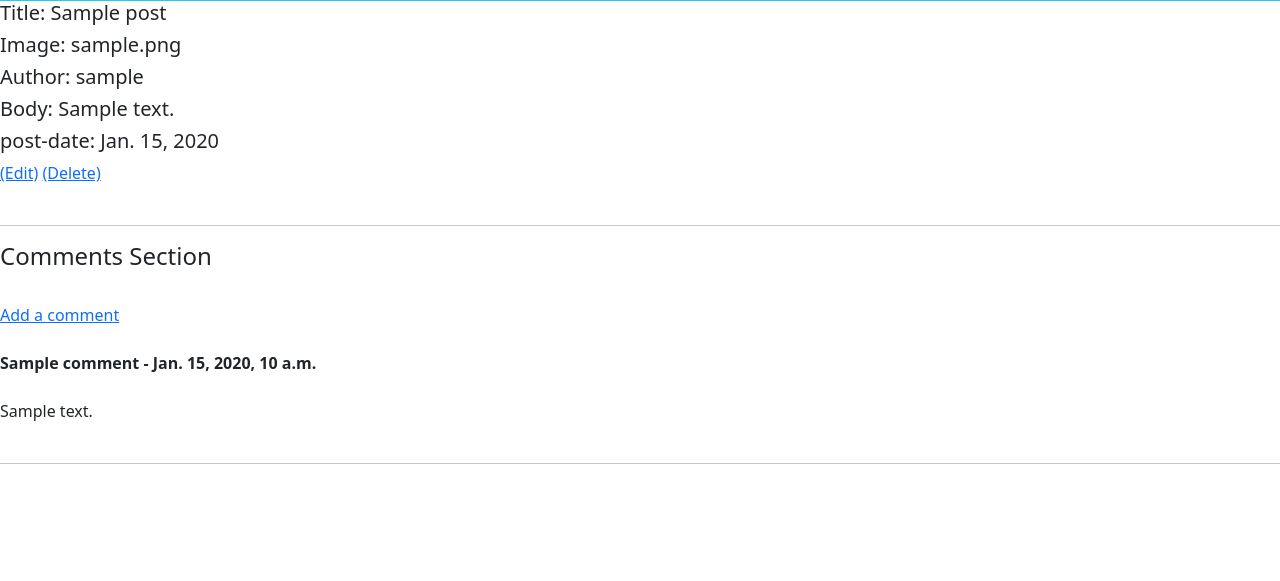
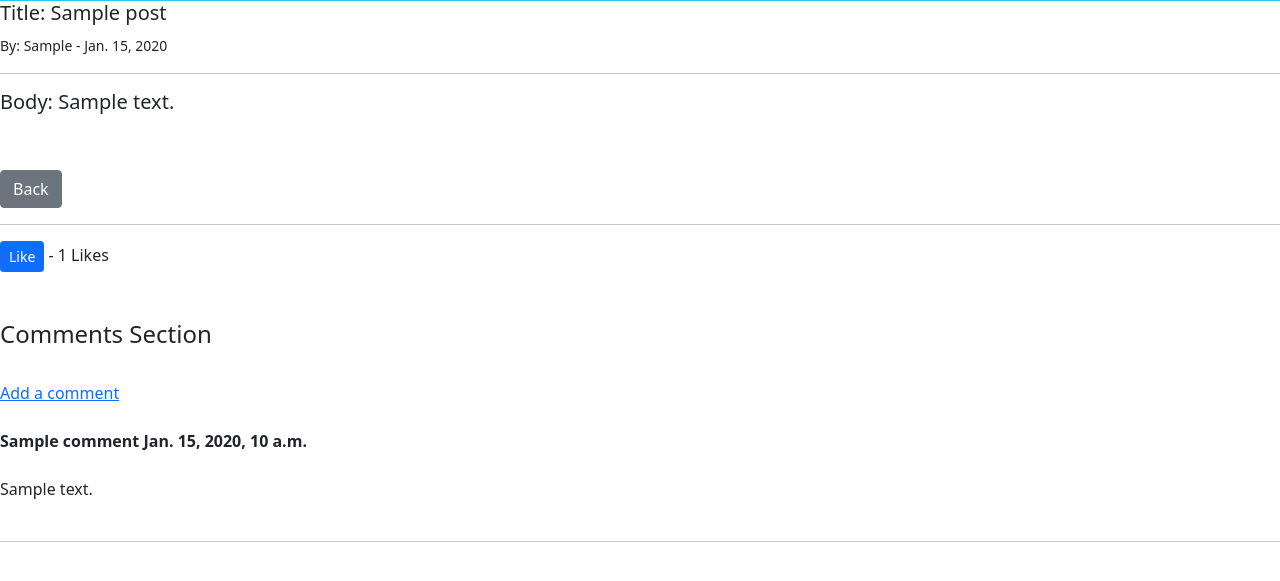
Before and after one commit to neshmasood/social-network, a Django app: page /posts/1 in a window 1280 px wide. Shown: the part 55-636 px from the top of the page. Run offline with Django 4.2, Linux system fonts and the light colour scheme; tables that the repository leaves empty hold one stand-in row (values such as "Sample post").

Commit message:
added like button to posts page

```diff
--- a/main_app/templates/post_detail.html
+++ b/main_app/templates/post_detail.html
@@ -3,17 +3,41 @@
 {% block content %}
 
 <div>
+
     <h5>Title: {{post.title}} </h5>
-    <h5>Image: {{post.image}} </h5>
-    <h5>Author: {{post.author}} </h5>
-    <h5>Body: {{post.body}} </h5>
-    <h5>post-date: {{post.post_date}} </h5>
+    <!-- <h5>Image: {{post.image}} </h5> -->
+    <!-- <h5>Author: {{post.author}} </h5> -->
+    <!-- <h5>Body: {{post.body}} </h5> -->
+
+    <small>By: {{post.author.first_name}} - {{post.post_date}}
+    {% if user.is_authenticated %}
+
+
+    <a href="{% url 'post_update' post.pk %}">(Edit)</a>
+    <a href="{% url 'post_delete' post.pk %}">(Delete)</a>
+
+    {% endif %}
+
+</small><br/>
 
 </div>
-<a href="{% url 'post_update' post.pk %}">(Edit)</a>
-<a href="{% url 'post_delete' post.pk %}">(Delete)</a>
+<hr>
+<!-- <h5>Image: {{post.image}} </h5> -->
+<h5>Body: {{post.body|safe}} </h5>
 <br/><br/>
+
+<a href="{% url 'post_list' %}" class="btn btn-secondary">Back</a>
+<br/>
 <hr>
+
+<form action="{% url 'like_post' post.pk %}" method="POST">
+    {% csrf_token %}
+
+    <button type="submit", name="post_id", value="{{ post.id }}", class="btn btn-primary btn-sm">Like</button> - {{ total_likes }} Likes
+
+</form>
+<br/><br/>
+
 
 <h4>Comments Section</h4>
 <br/>
@@ -26,7 +50,7 @@
     {% for comment in post.comments.all %}
 
         <strong>
-            {{ comment.name }} -
+            {{ comment.name }}
             {{ comment.date_added }}
         </strong>
         <br/><br/>
--- a/main_app/urls.py
+++ b/main_app/urls.py
@@ -1,6 +1,6 @@
 from django.urls import path
 from . import views
-from .views import PostDetailView, DeletePostView, UpdatePostView, AddCommentView
+from .views import PostDetailView, DeletePostView, UpdatePostView, AddCommentView, LikeView
 
 urlpatterns = [
     path('', views.HomePage.as_view(), name='home'),
@@ -13,6 +13,7 @@ urlpatterns = [
     path('posts/<int:pk>/delete', DeletePostView.as_view(), name="post_delete"),
     path('posts/<int:pk>/update', UpdatePostView.as_view(), name="post_update"),
     path('post/<int:pk>/comment/', AddCommentView.as_view(), name="comment_add"),
+    path('like/<int:pk>', LikeView, name="like_post"),
 
 
 
--- a/main_app/views.py
+++ b/main_app/views.py
@@ -1,4 +1,4 @@
-from django.shortcuts import render, redirect
+from django.shortcuts import render, redirect, get_object_or_404
 from django.views.generic.base import TemplateView
 from django.contrib.auth.models import User
 from django.contrib.auth import authenticate, login, logout
@@ -8,7 +8,7 @@ from .forms import SignUpForm
 from django.views.generic import DetailView, CreateView, DeleteView, UpdateView
 from django.contrib.auth.mixins import LoginRequiredMixin
 from .models import Post, Comment
-from django.urls import reverse_lazy
+from django.urls import reverse_lazy, reverse
 from .forms import PostForm, EditForm, CommentForm
 
 
@@ -70,6 +70,16 @@ class PostDetailView(DetailView):
     model = Post
     template_name="post_detail.html"
 
+    def get_context_data(self, *args, **kwargs):
+        context = super(PostDetailView, self).get_context_data(*args, **kwargs)
+        # this will look up id of the post we would be on at that time.
+        stuff = get_object_or_404(Post, id=self.kwargs['pk'])
+        total_likes = stuff.total_likes()
+        context["total_likes"] = total_likes
+        return context
+
+
+
 
 
 class PostList(TemplateView):
@@ -128,3 +138,9 @@ class AddCommentView(CreateView):
         form.instance.post_id = self.kwargs['pk']
         return super().form_valid(form)
     success_url = '/posts'
+
+
+def LikeView(request, pk):
+    post = get_object_or_404(Post, id=request.POST.get('post_id'))
+    post.likes.add(request.user)
+    return HttpResponseRedirect(reverse('post_detail', args=[str(pk)]))
```
